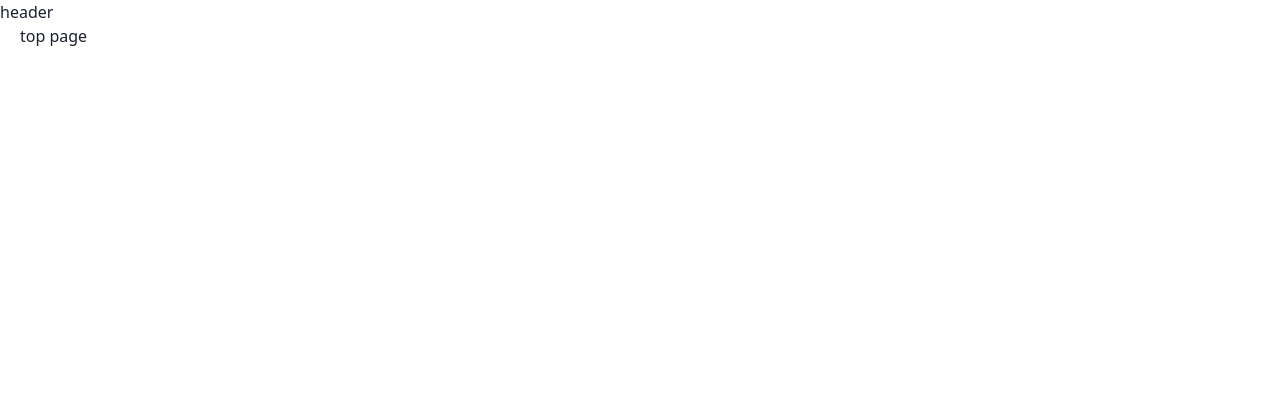
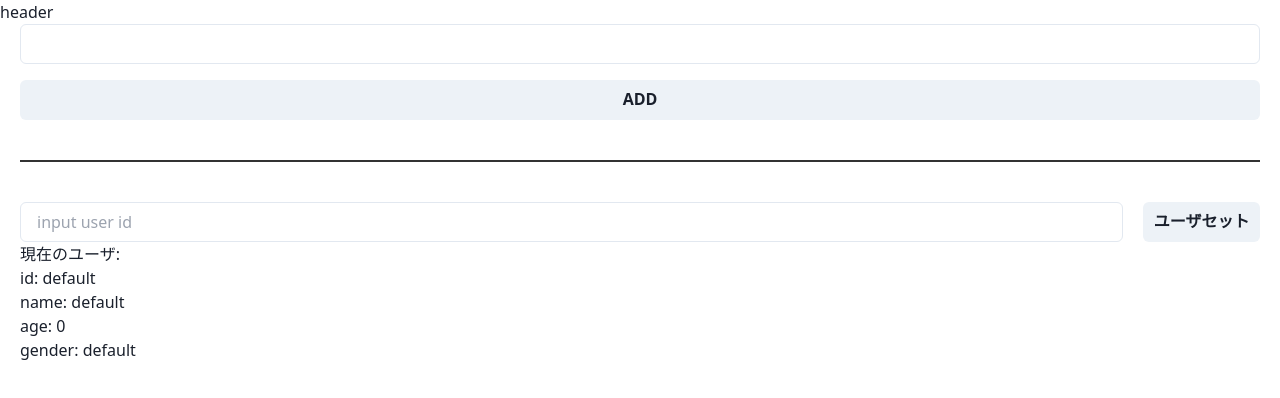
Before and after one commit to yugo-ibuki/recoil-playground, a Next.js app: page / in a window 1280 px wide. Shown: the top 398 px of the page. Built offline with nearby package versions, Linux system fonts and the light colour scheme.

Commit message:
user追加

```diff
--- /dev/null
+++ b/src/components/TodoList/index.tsx
@@ -0,0 +1,19 @@
+import type { FC } from 'react'
+import { todoSelectors } from '@recoil/todo/selector'
+import { Box } from '@chakra-ui/react'
+
+export const TodoList: FC = () => {
+  const todos = todoSelectors.useTodos()
+  return (
+    <div>
+      {
+        todos.map((todo, i) =>
+          <Box key={i} sx={{ margin: '0 0 10px 0', borderBottom: '1px solid #333' }}>
+            <p>id: {todo.id}</p>
+            <p>label: {todo.label}</p>
+          </Box>
+        )
+      }
+    </div>
+  )
+}
--- /dev/null
+++ b/src/components/User/index.tsx
@@ -0,0 +1,19 @@
+import type { FC } from 'react'
+import { userSelectors } from '@recoil/user/selector'
+
+export const User: FC = () => {
+  const user = userSelectors.useGetUser()
+  console.log('↓user')
+  console.log(user)
+  return (
+    <div>
+      <p>現在のユーザ: </p>
+      <ul>
+        <li>id: {user.id}</li>
+        <li>name: {user.name}</li>
+        <li>age: {user.age}</li>
+        <li>gender: {user.gender}</li>
+      </ul>
+    </div>
+  )
+}
--- /dev/null
+++ b/src/mock/user.ts
@@ -0,0 +1,6 @@
+export const userMock = () => ({
+  id: 'id1',
+  name: 'name',
+  age: 10,
+  gender: 'man'
+})
--- a/src/pages/index.tsx
+++ b/src/pages/index.tsx
@@ -1,10 +1,45 @@
 import type { NextPage } from 'next'
+import type { ChangeEvent} from 'react'
+import { useState } from 'react'
+import { todoActions } from '@recoil/todo/actions'
+import { Box, Button, Input } from '@chakra-ui/react'
+import { userActions } from '@recoil/user/actions'
+import { User } from '@components/User'
+import { TodoList } from '@components/TodoList'
 
 const Home: NextPage = () => {
+  const [input, setInput] = useState('')
+  const [input2, setInput2] = useState('')
+  const addTodo = todoActions.useAddTodoItem()
+  const setUser = userActions.useSetUser()
+
   return (
-    <main>
-      top page
-    </main>
+    <div>
+      <Box
+        sx={{
+          display: 'flex',
+          flexDirection: 'column',
+          gap: '16px',
+        }}
+      >
+        <Input onChange={(e: ChangeEvent<HTMLInputElement>) => setInput(e.target.value)} />
+        <Button onClick={() => addTodo(input)}>ADD</Button>
+      </Box>
+
+      <div>
+        <TodoList />
+      </div>
+
+      <Box sx={{ display: 'block', margin: '40px 0', border: '1px solid #333' }} />
+
+      <Box>
+        <div className="flex gap-x-5">
+          <Input placeholder="input user id" onChange={(e: ChangeEvent<HTMLInputElement>) => setInput2(e.target.value)} />
+          <Button onClick={() => setUser(input2)}>ユーザセット</Button>
+        </div>
+        <User />
+      </Box>
+    </div>
   )
 }
 
--- a/src/recoil/todo/key.ts
+++ b/src/recoil/key.ts
@@ -1,10 +1,11 @@
 export enum RecoilAtomKeys {
   TODO_STATE = 'todoState',
-  NOTICE_STATE = 'noticeState'
+  USER_STATE = 'userState',
 }
 
 export enum RecoilSelectorKeys {
   TODO_TODOS = 'Todo_todos',
   TODO_TODO_ITEM = 'Todo_todoItem',
-  NOTICE_HAS_UNREAD_NOTICE = 'Notice_hasUnreadNotice'
+  USER_INFO = 'User_info',
+  USER_INFO_NAME = 'User_info_name',
 }
--- a/src/recoil/todo/selector.ts
+++ b/src/recoil/todo/selector.ts
@@ -1,7 +1,7 @@
 import type { TodoItem} from './state'
 import { todoState } from './state'
 import { selector, selectorFamily, useRecoilValue } from 'recoil'
-import { RecoilSelectorKeys } from './key'
+import { RecoilSelectorKeys } from '../key'
 
 type TodoSelectors = {
   useTodos: () => TodoItem[]
--- a/src/recoil/todo/state.ts
+++ b/src/recoil/todo/state.ts
@@ -1,5 +1,5 @@
 import { atom } from 'recoil'
-import { RecoilAtomKeys } from './key'
+import { RecoilAtomKeys } from '../key'
 
 export type TodoItem = {
   id: string
--- /dev/null
+++ b/src/recoil/user/actions.ts
@@ -0,0 +1,23 @@
+import { useRecoilCallback } from 'recoil'
+import { userState } from './state'
+import { userMock } from '../../mock/user'
+
+type Actions = {
+  useSetUser: () => (userid: string) => void
+}
+
+export const userActions: Actions = {
+  // Userを変更
+  useSetUser: () =>
+    useRecoilCallback(({ set }) => (userid: string) => {
+      set(userState, (prev) => {
+        return {
+          user: {
+            ...prev.user,
+            ...userMock,
+            id: userid,
+          }
+        }
+      })
+    }, []),
+}
--- /dev/null
+++ b/src/recoil/user/selector.ts
@@ -0,0 +1,18 @@
+import type { User } from './state'
+import { userState } from './state'
+import { selector, useRecoilValue } from 'recoil'
+import { RecoilSelectorKeys } from '../key'
+
+type UserSelectors = {
+  useGetUser: () => User
+}
+
+// Userを読み出す
+const userSelector = selector<User>({
+  key: RecoilSelectorKeys.USER_INFO,
+  get: ({ get }) => get(userState).user
+})
+
+export const userSelectors: UserSelectors = {
+  useGetUser: () => useRecoilValue(userSelector),
+}
--- /dev/null
+++ b/src/recoil/user/state.ts
@@ -0,0 +1,25 @@
+import { atom } from 'recoil'
+import { RecoilAtomKeys } from '../key'
+
+export type User = {
+  id: string
+  name: string
+  age: number
+  gender: string
+}
+
+type UsersState = {
+  user: User
+}
+
+export const userState = atom<UsersState>({
+  key: RecoilAtomKeys.USER_STATE,
+  default: {
+    user: {
+      id: 'default',
+      name: 'default',
+      age: 0,
+      gender: 'default'
+    }
+  }
+})
```
